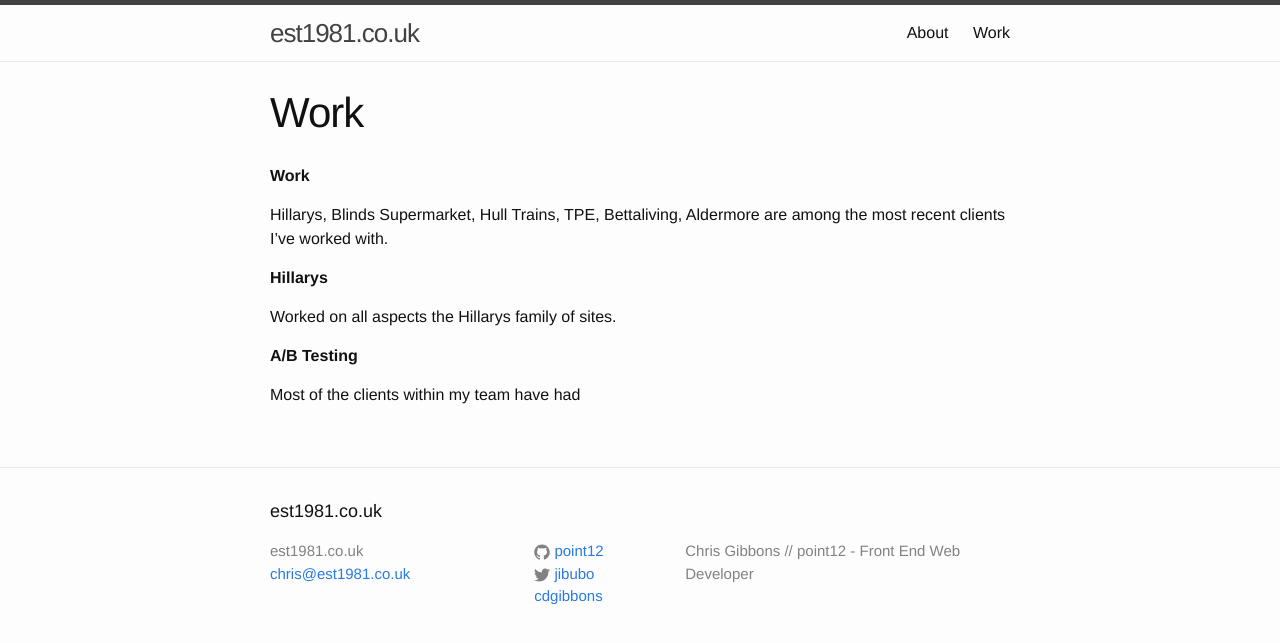
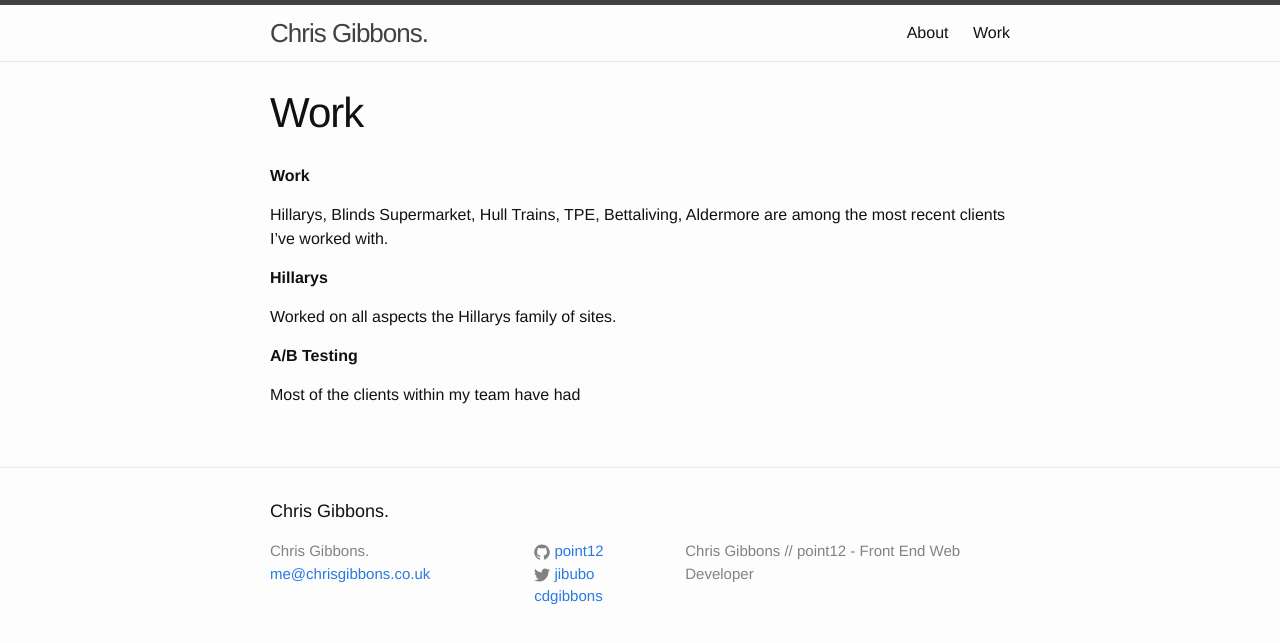
Before and after one commit to gbbns/gbbns.github.io, a Jekyll site: the page built from work.md, in a window 1280 px wide. Shown: the top 643 px of the page. Built offline with Jekyll 4.4.1, drawn with Linux system fonts in a browser that asks for light colours; some web fonts are replaced.

Commit message:
Updated config options

```diff
--- a/_config.yml
+++ b/_config.yml
@@ -1,9 +1,9 @@
 # Site settings
-title: est1981.co.uk
-email: chris@est1981.co.uk
+title: Chris Gibbons.
+email: me@chrisgibbons.co.uk
 description: Chris Gibbons // point12 - Front End Web Developer
 baseurl: "" # the subpath of your site, e.g. /blog/
-url: "http://est1981.co.uk" # the base hostname & protocol for your site
+url: "http://chrisgibbons.co.uk" # the base hostname & protocol for your site
 twitter_username: jibubo
 github_username:  point12
 linkedin_username: cdgibbons
```
